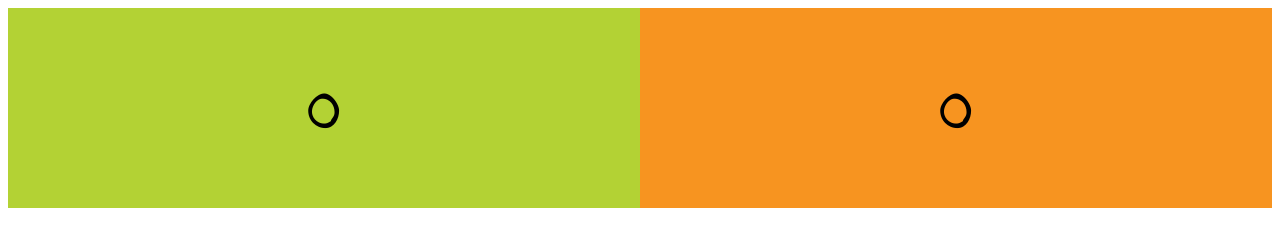
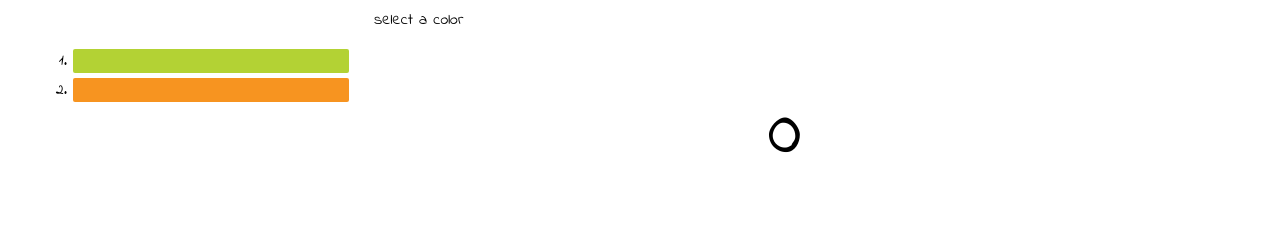
Before and after one commit to gihdz/clicker, a plain HTML site: page index.html in a window 1280 px wide. Drawn offline with Linux system fonts and the light colour scheme.

Commit message:
Clicker Premium

```diff
--- a/index.html
+++ b/index.html
@@ -9,8 +9,15 @@
 </head>
 <body>
     <div class="container">
-        <div class="click-box" id="box-1" data-clickc="0"><span class="click-box-text">0</span></div>
-        <div class="click-box" id="box-2" data-clickc="0"><span class="click-box-text">0</span></div>
+        <div class="click-box-list-container">
+        </div>
+        <div class="click-box-container">
+            <span id="cbn">select a color</span>
+        <div id="cb" class="click-box">
+            <span id="cbt" class="click-box-text">0</span>
+        </div>
+        </div>
+
     </div>
 </body>
 </html>
--- a/site.css
+++ b/site.css
@@ -1,29 +1,39 @@
 
+body{
+  font-family: 'Indie Flower', cursive;
+}
 .container{
     display: flex;
     flex-wrap: wrap;
+    width: 100%;
 }
 .click-box{
-    width: 100%;
         min-height: 200px;
         cursor: pointer;
         text-align: center;
     display: table;
+    background-color: grey;
+    width: 100%;
 }
 .click-box, .click-box-text::selection{
     background-color: transparent;
 }
+.click-box-list-container{
+    padding: 25px;
+    width: 25%;
+}
+.click-box-list-container li{
+    min-width: 100px;
+    min-height: 20px;
+    border-radius: 2px;
+    margin-bottom: 5px;
+}
+.click-box-container{
+    width: 65%;
+}
+
 .click-box-text {
   display: table-cell;
   vertical-align: middle;
-  font-family: 'Indie Flower', cursive;
   font-size: 80px;
 }
-#box-1{
-    background-color: rgb(179, 210, 52);
-    width: 50%;
-}
-#box-2{
-    background-color: #F79420;
-    width: 50%;
-}
--- a/site.js
+++ b/site.js
@@ -1,12 +1,42 @@
-var boxes = document.getElementsByClassName('click-box')
-var dataClick = 'data-clickc';
-var handleClickCountForBoxes = function(e){
-    var clickCount = parseInt(this.getAttribute(dataClick));
-    clickCount++;
-    var spanText = "<span class='click-box-text'>" + clickCount + "</span>";
-    this.innerHTML = spanText;
-    this.setAttribute(dataClick, clickCount);
+var dataClick = 'data-id';
+var clickers = [
+    {name: "Green", color: "rgb(179, 210, 52)", clicks: 0},
+    {name: "Orange", color: "#F79420", clicks: 0}
+]
+var ol = document.createElement("ol");
+var cb = document.getElementById("cb");
+var cbn = document.getElementById("cbn");
+var cbt = document.getElementById("cbt");
+
+var handleLisClick = function(){
+    var id = parseInt(this.getAttribute("id"));
+    var clicker = clickers[id];
+    var style = "background-color:" + clicker.color;
+    cb.setAttribute(dataClick, id);
+    cb.setAttribute("style", style);
+    cbn.innerHTML = clicker.name;
+    cbt.innerHTML = clicker.clicks;
+
+}
+var handleClickCountForBox = function(e){
+    var id = parseInt(this.getAttribute(dataClick));
+    var clicker = clickers[id];
+    clicker.clicks++;
+    cbt.innerHTML = clicker.clicks;
 };
-for(var i = 0; i < boxes.length; i++){
-    boxes[i].addEventListener("click", handleClickCountForBoxes, false);
+cb.addEventListener("click", handleClickCountForBox, false);
+
+for(var i = 0; i < clickers.length; i++){
+    var style =
+    "background-color:" + clickers[i].color + ";" +
+    "cursor: pointer;";
+    var li = document.createElement("li");
+    li.setAttribute("style", style);
+    li.setAttribute("id", i);
+    li.addEventListener("click", handleLisClick, false);
+ol.appendChild(li);
+
 }
+
+var listContainer = document.getElementsByClassName('click-box-list-container')[0];
+listContainer.appendChild(ol);
```
